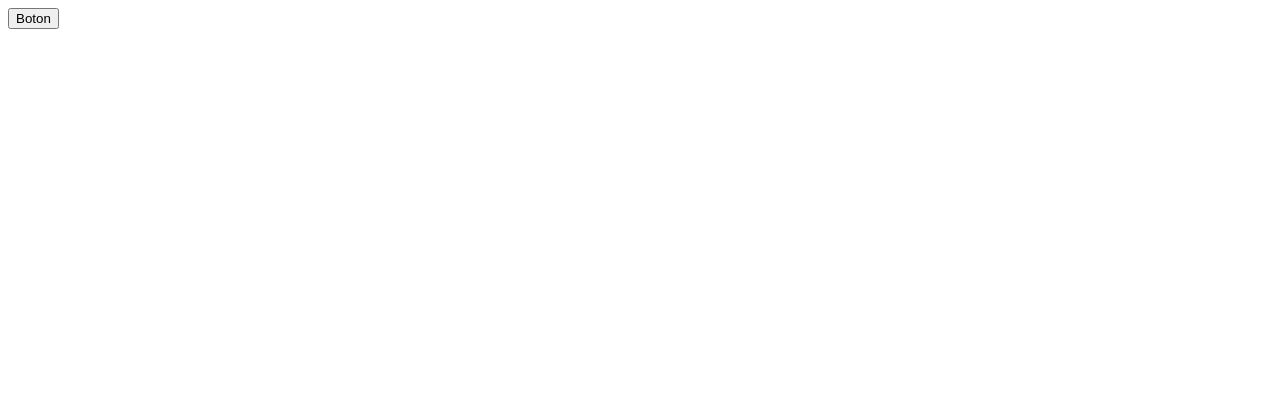
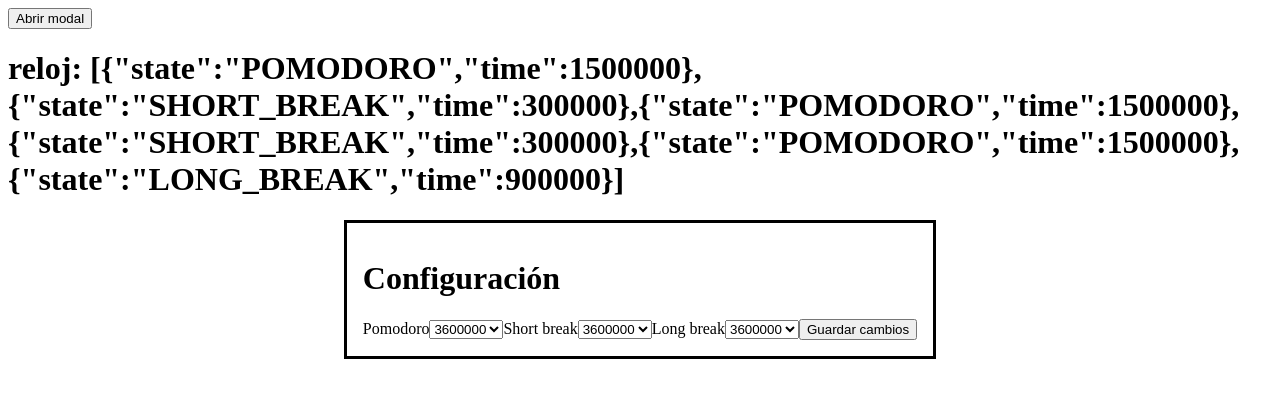
Before and after one commit to antonelladivirgilio/synchronicity-pomodoro, a React (Vite) app: page / in a window 1280 px wide. Shown: the top 398 px of the page. Built offline with nearby package versions, Linux system fonts and the light colour scheme.

Commit message:
update App component

```diff
--- a/src/App.tsx
+++ b/src/App.tsx
@@ -1,19 +1,28 @@
-import './App.css'
-import { Button } from './components/Button'
+import { useState } from "react";
+import { Button } from "./components/Button";
+import { Modal } from "./components/Modal";
+import { Clock } from "./components/Clock";
+import { FormConfiguration } from "./components/FormConfiguration";
+import "./App.css";
 
 function App() {
+  const [openModal, setOpenModal] = useState<boolean>(true);
 
-
-  const handleClick = () => {
-
-  }
+  const handleToggleModal = () => {
+    setOpenModal(!openModal);
+  };
 
   return (
     <>
+      <Button onClick={handleToggleModal} text="Abrir modal"></Button>
 
-      <Button onClick={handleClick} text='Boton' ></Button>
+      <Clock></Clock>
+
+      <Modal title="Configuración" openModal={openModal}>
+        <FormConfiguration></FormConfiguration>
+      </Modal>
     </>
-  )
+  );
 }
 
-export default App
+export default App;
```
